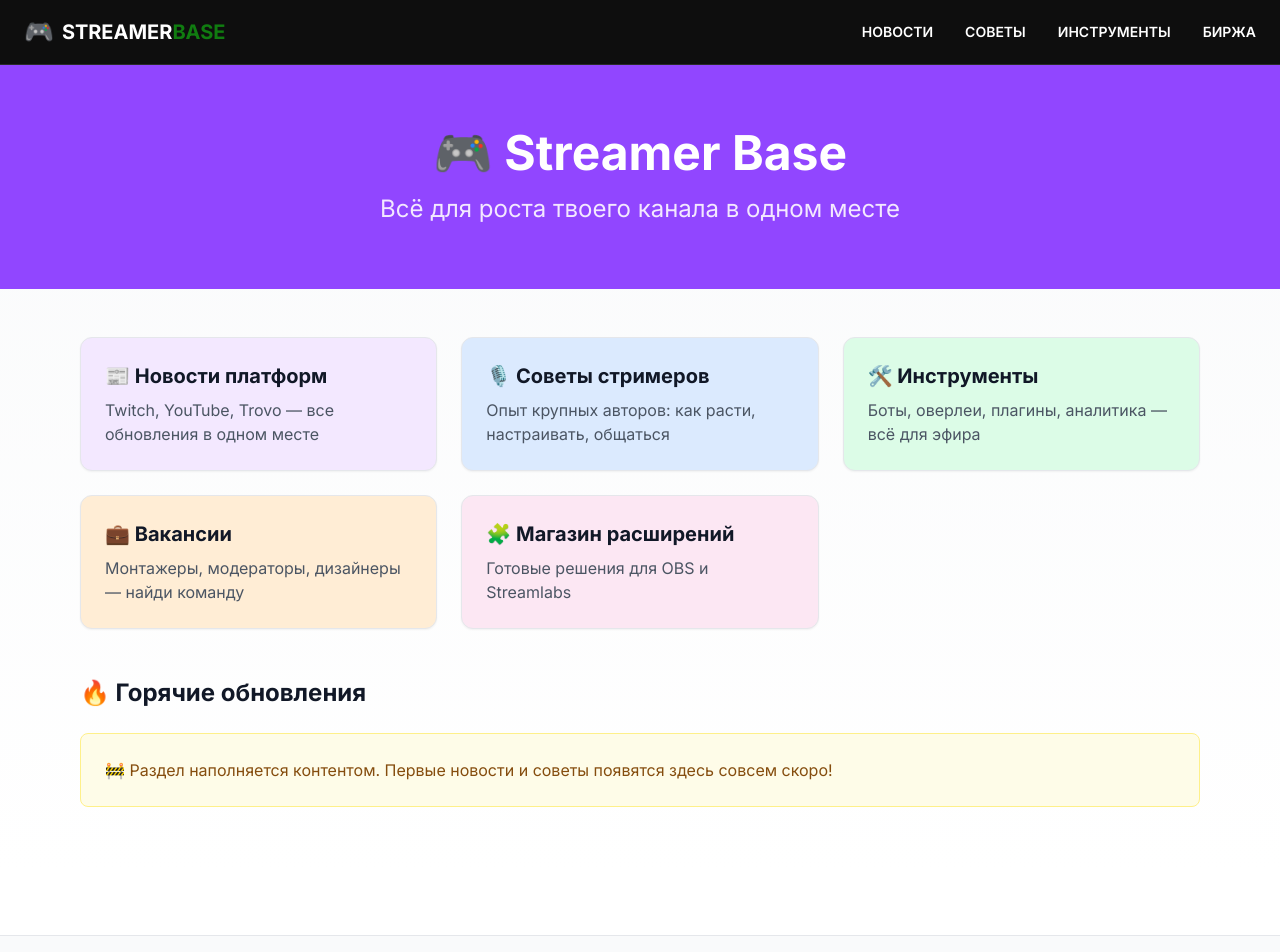
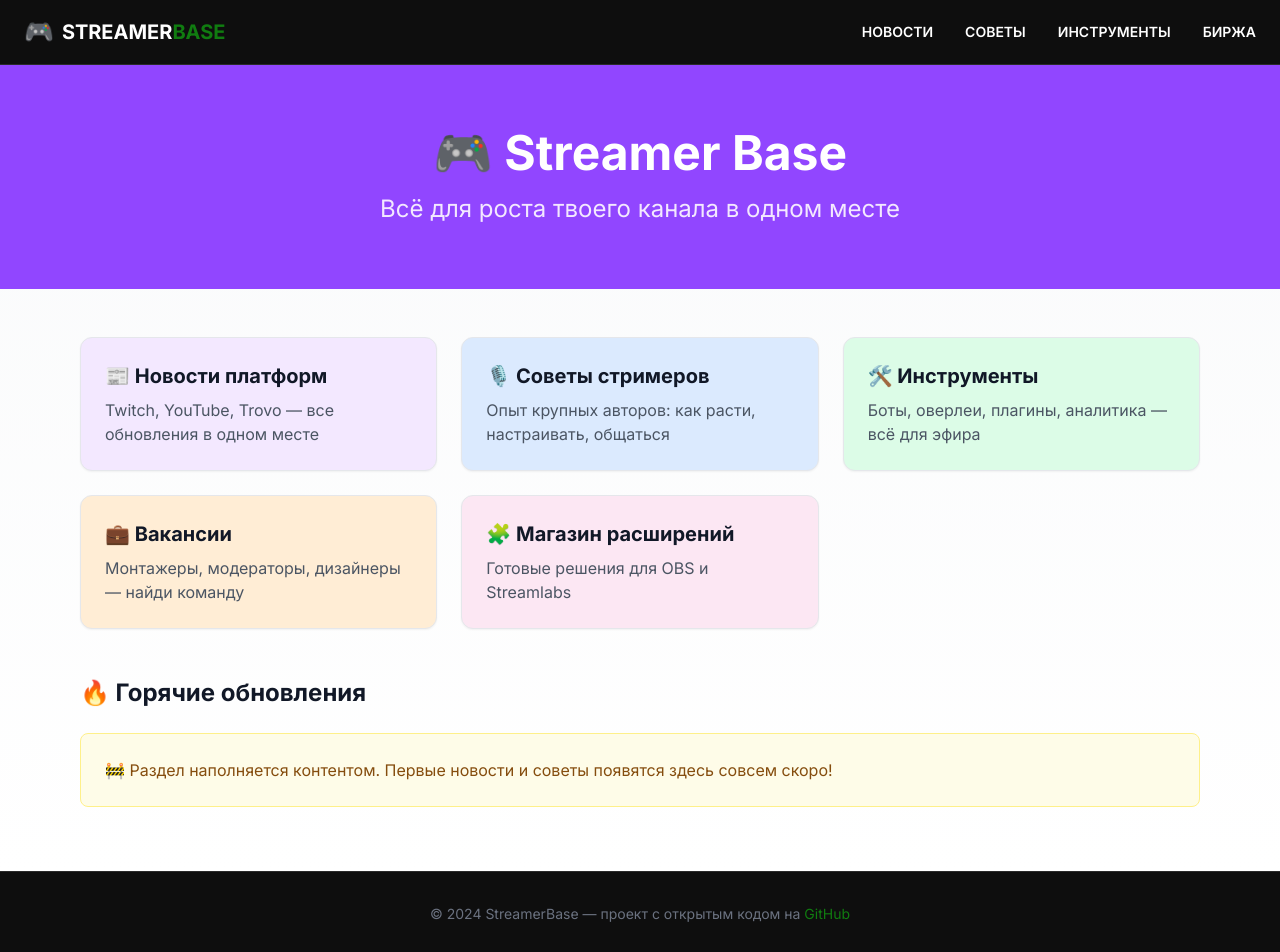
Before and after one commit to kva4is/streamer-base, a Next.js app: page / in a window 1280 px wide. Shown: the top 952 px of the page. Built offline with nearby package versions, Linux system fonts and the light colour scheme.

Commit message:
Update layout.tsx

```diff
--- a/app/layout.tsx
+++ b/app/layout.tsx
@@ -35,14 +35,16 @@ export default function RootLayout({
   </div>
 </header>
         {children}
-        <footer className="border-t bg-gray-50 mt-16">
-          <div className="max-w-6xl mx-auto px-4 py-8 text-center text-gray-500">
-            © 2024 Streamer Base — проект с открытым кодом на{' '}
-            <a href="https://github.com/kva4is/streamer-base" className="text-twitch hover:underline">
-              GitHub
-            </a>
-          </div>
-        </footer>
+        <footer className="bg-[#0e0e0e] border-t border-[#2a2a2a]">
+  <div className="max-w-7xl mx-auto px-4 md:px-6 py-8 text-center">
+    <p className="text-gray-500 text-sm">
+      © 2024 StreamerBase — проект с открытым кодом на{' '}
+      <a href="https://github.com/kva4is/streamer-base" className="text-[#107C10] hover:underline">
+        GitHub
+      </a>
+    </p>
+  </div>
+</footer>
       </body>
     </html>
   )
```
